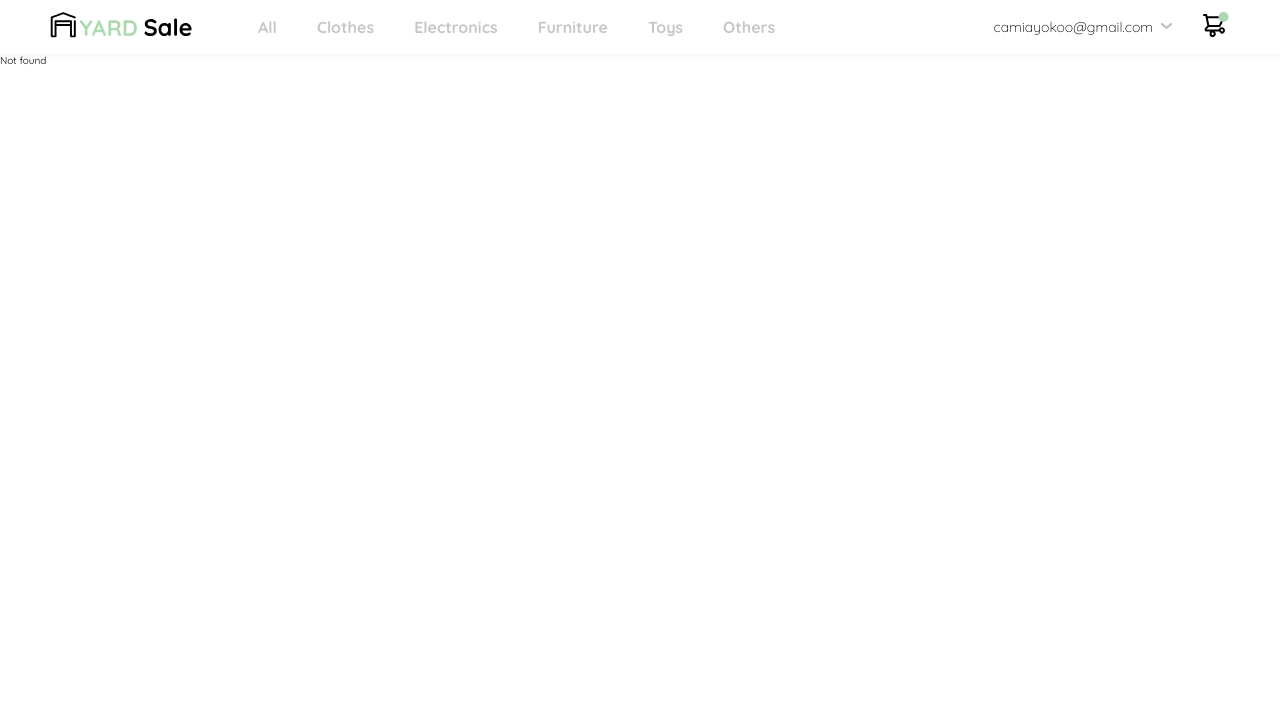
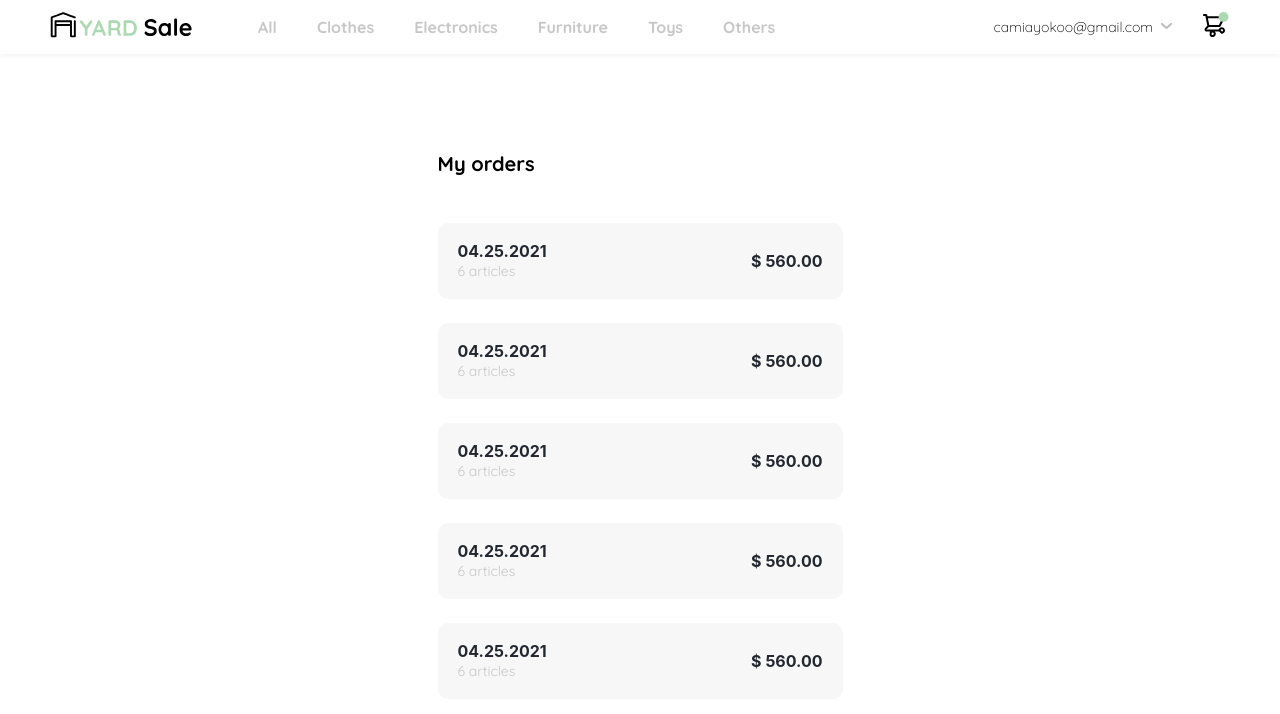
Before and after one commit to itsAmauriDev/YardSale, a React app: page /my-orders in a window 1280 px wide. Before the commit this address had no page. Shown: the top 714 px of the page. Built offline with nearby package versions, Linux system fonts and the light colour scheme.

Commit message:
Update My Orders page

```diff
--- a/src/pages/MyOrders.jsx
+++ b/src/pages/MyOrders.jsx
@@ -1,55 +1,18 @@
 import React from "react";
+import OrderOverview from "@components/OrderOverview";
 import "@styles/MyOrders.scss";
 
 const MyOrders = () => {
   return (
-    <div className='my-order'>
-      <div className='my-order-container'>
+    <div className='my-orders'>
+      <div className='my-orders-container'>
         <h1>My orders</h1>
-        <div className='mini-card mini-card--total'>
-          <div className='total-description'>
-            <p className='product-price'>04.25.2021</p>
-            <p className='product-name'>6 articles</p>
-          </div>
-          <p className='product-price'>$ 120.00</p>
-          <a href='' className='path-icon'></a>
-        </div>
 
-        <div className='mini-card mini-card--total'>
-          <div className='total-description'>
-            <p className='product-price'>04.25.2021</p>
-            <p className='product-name'>6 articles</p>
-          </div>
-          <p className='product-price'>$ 120.00</p>
-          <a href='' className='path-icon'></a>
-        </div>
-
-        <div className='mini-card mini-card--total'>
-          <div className='total-description'>
-            <p className='product-price'>04.25.2021</p>
-            <p className='product-name'>6 articles</p>
-          </div>
-          <p className='product-price'>$ 120.00</p>
-          <a href='' className='path-icon'></a>
-        </div>
-
-        <div className='mini-card mini-card--total'>
-          <div className='total-description'>
-            <p className='product-price'>04.25.2021</p>
-            <p className='product-name'>6 articles</p>
-          </div>
-          <p className='product-price'>$ 120.00</p>
-          <a href='' className='path-icon'></a>
-        </div>
-
-        <div className='mini-card mini-card--total'>
-          <div className='total-description'>
-            <p className='product-price'>04.25.2021</p>
-            <p className='product-name'>6 articles</p>
-          </div>
-          <p className='product-price'>$ 120.00</p>
-          <a href='' className='path-icon'></a>
-        </div>
+        <OrderOverview />
+        <OrderOverview />
+        <OrderOverview />
+        <OrderOverview />
+        <OrderOverview />
       </div>
     </div>
   );
--- a/src/routes/App.jsx
+++ b/src/routes/App.jsx
@@ -30,7 +30,7 @@ export const App = () => {
           <Route exact path='/new-password' element={<NewPassword />} />
           <Route exact path='/create-account' element={<CreateAccount />} />
           <Route exact path='/account' element={<MyAccount />} />
-          <Route exact path='/MyOrders' element={<MyOrders />} />
+          <Route exact path='/my-orders' element={<MyOrders />} />
           <Route exact path='/ShoppingCart' element={<ShoppingCart />} />
           <Route path='*' element={<NotFound />} />
         </Routes>
--- a/src/styles/MyOrder.scss
+++ b/src/styles/MyOrder.scss
@@ -1,15 +1,12 @@
 @use "@styles/vars" as *;
+@use "@styles/mixins" as *;
 
 .my-order {
-  width: 100%;
-  height: 100vh;
-  display: grid;
-  place-items: center;
+  @include container;
 
   .my-order-container {
     display: grid;
     grid-template-rows: auto;
-    place-content: center;
     gap: 2.4rem;
     padding: 3rem 0;
     width: $width-container;
--- a/src/styles/MyOrders.scss
+++ b/src/styles/MyOrders.scss
@@ -1,15 +1,12 @@
 @use "@styles/vars" as *;
+@use "@styles/mixins" as *;
 
-.my-order {
-  width: 100%;
-  height: 100vh;
-  display: grid;
-  place-items: center;
+.my-orders {
+  @include container;
 
-  .my-order-container {
+  &-container {
     display: grid;
     grid-template-rows: auto;
-    place-content: center;
     gap: 2.4rem;
     padding: 3rem 0;
     width: $width-container;
@@ -22,39 +19,8 @@
       }
     }
 
-    .mini-card--total {
-      width: $width-container;
-      display: grid;
-      grid-template-columns: auto 1fr auto;
-      align-items: center;
-
-      .total-description {
-        .product-name {
-          font-size: $sm;
-          font-weight: 400;
-          color: $very-light-pink;
-        }
-
-        .product-price {
-          margin-bottom: 0.12rem;
-          font-family: -apple-system, BlinkMacSystemFont, "Segoe UI", Roboto,
-            Oxygen, Ubuntu, Cantarell, "Open Sans", "Helvetica Neue", sans-serif;
-          font-size: $md;
-          font-weight: bold;
-          color: $dark;
-          justify-self: flex-end;
-        }
-
-        .path-icon {
-          background: url("https://api.iconify.design/bx/chevron-right.svg?width=20&height=20")
-            no-repeat center center / contain;
-          margin: 1px solid #000;
-          width: 2rem;
-          height: 2rem;
-          opacity: 25%;
-          margin-left: 2rem;
-        }
-      }
+    @media (max-width: 425px) {
+      width: 100vw;
     }
   }
 }
--- a/src/styles/OrderOverview.scss
+++ b/src/styles/OrderOverview.scss
@@ -3,14 +3,6 @@
 
 .mini-card {
   @include mini-card;
-
-  .product-image {
-    @include product-image;
-
-    img {
-      @include product-image__img;
-    }
-  }
 
   .product-name {
     @include product-text;
@@ -18,12 +10,6 @@
 
   .product-price {
     @include product-text-bold;
-  }
-}
-
-.mini-card--product {
-  @media (max-width: 640px) {
-    padding: 0 2rem;
   }
 }
 
--- a/src/styles/_mixins.scss
+++ b/src/styles/_mixins.scss
@@ -13,14 +13,9 @@
 }
 
 @mixin mini-card--overview {
-  width: 100%;
   padding: 0 2rem;
   border-radius: 10px;
   background-color: $text-input-field;
-
-  @media (max-width: 425px) {
-    width: 100vw;
-  }
 }
 
 @mixin product-image {
```
